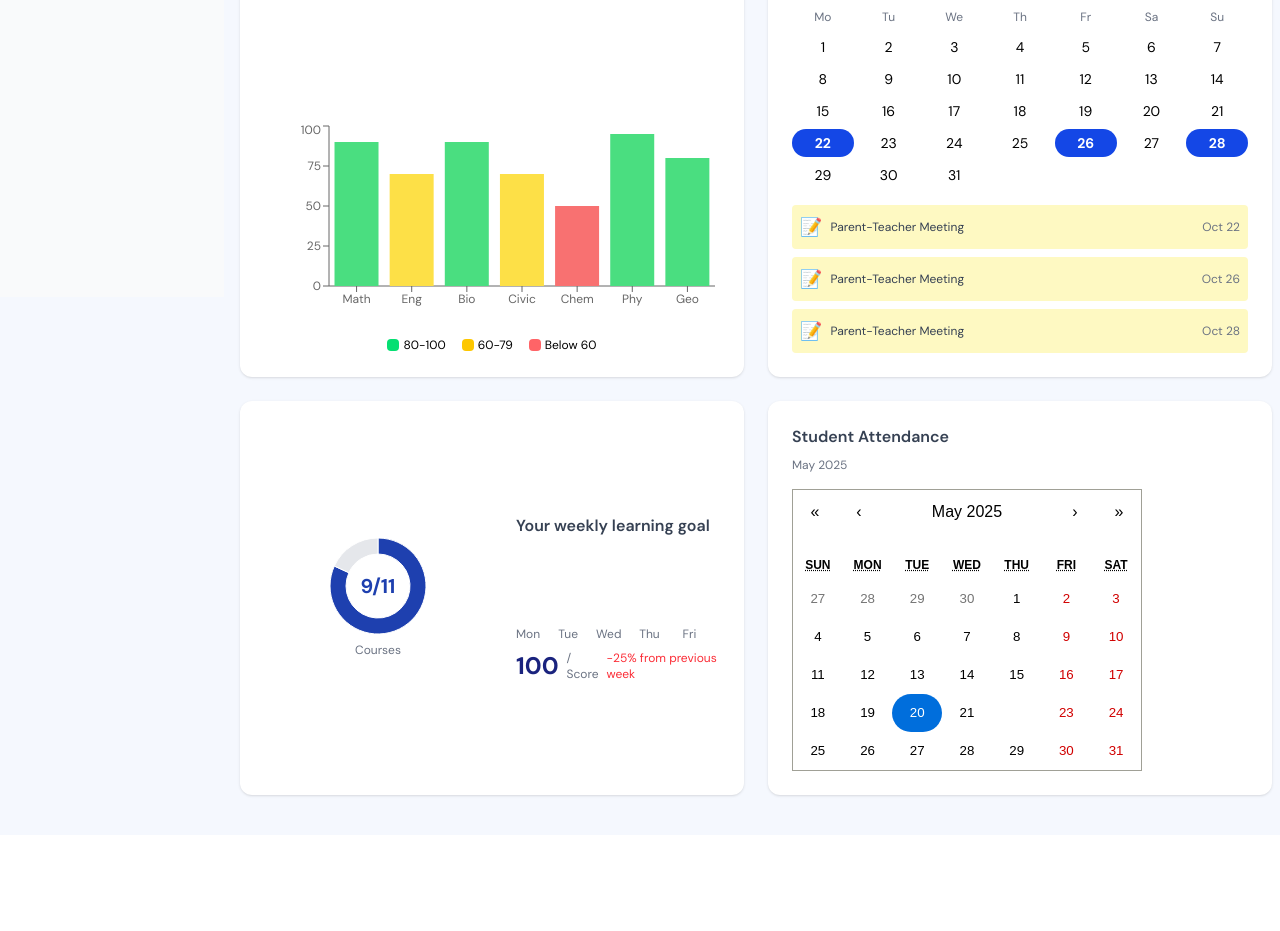
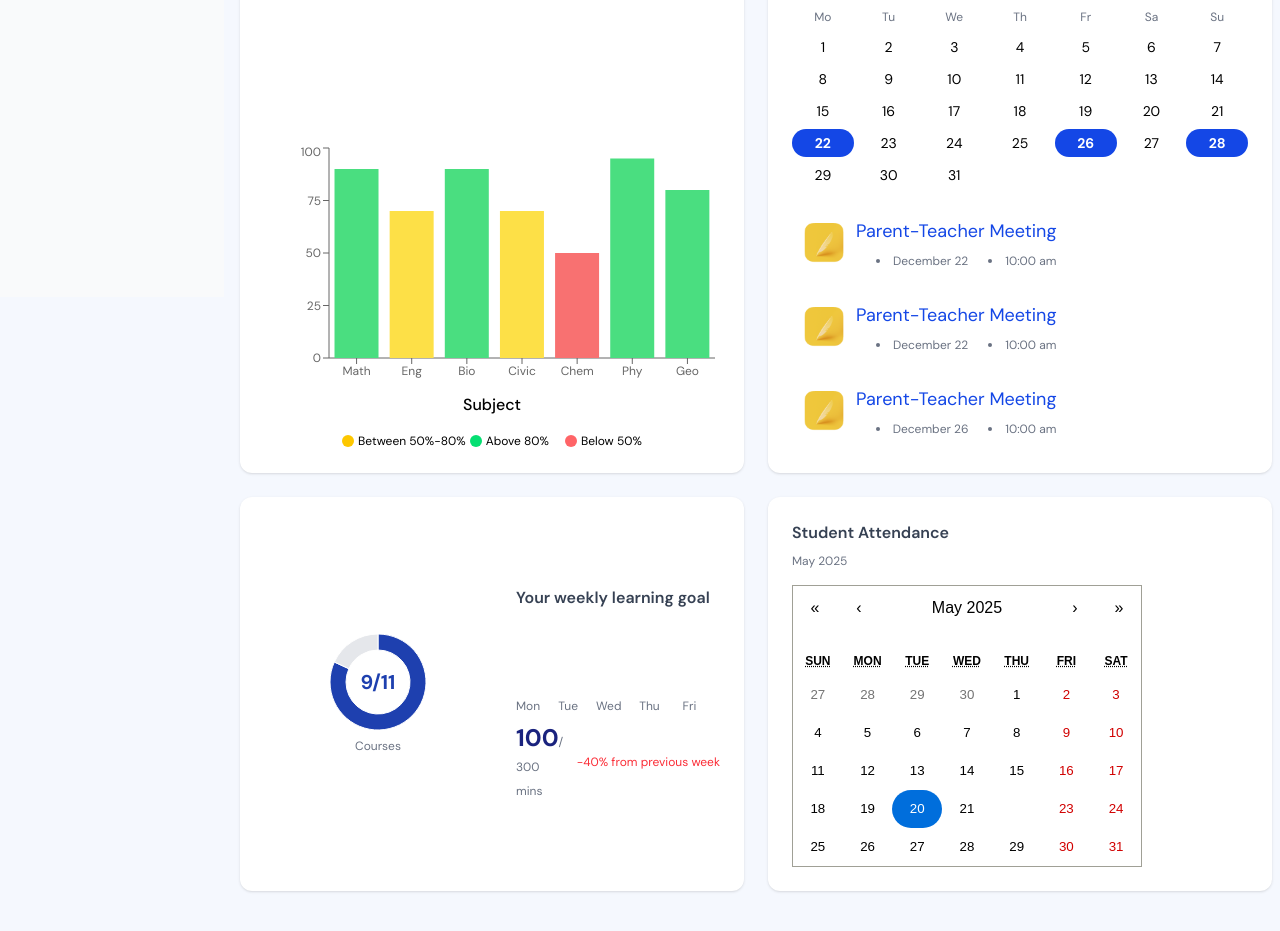
Before and after one commit to Dmajor80/Ilearnova-fe, a React (Vite) app: page /parent-dashboard in a window 1280 px wide. Shown: the part 503-1434 px from the top of the page. Before the commit the page ends 1338 px from the top, so only its background shows below. Built offline with nearby package versions, Linux system fonts and the light colour scheme.

Commit message:
newly updates

```diff
--- a/src/parent/Pages/ParentDashboard.jsx
+++ b/src/parent/Pages/ParentDashboard.jsx
@@ -35,9 +35,9 @@ const barColors = barData.map((d) =>
 
 
 const events = [
-  { date: 22, title: "Parent-Teacher Meeting", color: "bg-yellow-100", icon: "📝" },
-  { date: 26, title: "Parent-Teacher Meeting", color: "bg-yellow-100", icon: "📝" },
-  { date: 28, title: "Parent-Teacher Meeting", color: "bg-yellow-100", icon: "📝" },
+  { date: 22, title: "Parent-Teacher Meeting", color: "bg-yellow-100", time: "10:00 am" },
+  { date: 22, title: "Parent-Teacher Meeting", color: "bg-yellow-100", time: "10:00 am" },
+  { date: 26, title: "Parent-Teacher Meeting", color: "bg-yellow-100", time: "10:00 am" },
 ];
 
 export default function ParentDashboard() {
@@ -50,9 +50,7 @@ export default function ParentDashboard() {
       {/* Main Content */}
       <main className="flex-1 flex flex-col p-2">
         {/* Topbar */}
-        <DashboardHeader holder="Search" text="Dashboard"/>
-
-
+        <DashboardHeader holder="Search" text="Dashboard" />
 
         {/* Main Dashboard Widgets */}
         <section className="grid grid-cols-1 lg:grid-cols-2 gap-6 mt-20 px-2 md:px-0">
@@ -62,7 +60,7 @@ export default function ParentDashboard() {
             {/* Recharts Bar Chart */}
             <div className="flex-1 flex items-end justify-center h-56">
               {/* <BarGraph /> */}
-              <ResponsiveContainer width="100%" height={200}>
+              <ResponsiveContainer width="100%" height={250}>
                 <BarChart data={barData}>
                   <XAxis dataKey="label" tick={{ fontSize: 12 }} />
                   <YAxis domain={[0, 100]} tick={{ fontSize: 12 }} />
@@ -74,17 +72,21 @@ export default function ParentDashboard() {
                   </Bar>
                 </BarChart>
               </ResponsiveContainer>
+
             </div>
+            <h3 className="font-medium text-center text-md">Subject</h3>
             {/* Legend */}
             <div className="flex gap-4 justify-center mt-4 text-xs">
+
               <div className="flex items-center gap-1">
-                <span className="inline-block w-3 h-3 bg-green-400 rounded"></span> 80-100
+                <div className="flex items-center gap-1">
+                  <span className="inline-block w-3 h-3 bg-yellow-400 rounded-full"></span> Between 50%-80%
+                </div>
+                <span className="inline-block w-3 h-3 bg-green-400 rounded-full"></span> Above 80%
               </div>
+
               <div className="flex items-center gap-1">
-                <span className="inline-block w-3 h-3 bg-yellow-400 rounded"></span> 60-79
-              </div>
-              <div className="flex items-center gap-1">
-                <span className="inline-block w-3 h-3 bg-red-400 rounded"></span> Below 60
+                <span className="inline-block w-3 h-3 bg-red-400 rounded-full"></span> Below 50%
               </div>
             </div>
           </div>
@@ -123,10 +125,18 @@ export default function ParentDashboard() {
             {/* Events */}
             <div className="flex flex-col gap-2">
               {events.map((event, idx) => (
-                <div key={idx} className={`flex items-center gap-2 p-2 rounded ${event.color}`}>
-                  <span className="text-lg">{event.icon}</span>
-                  <span className="text-xs text-gray-700">{event.title}</span>
-                  <span className="ml-auto text-xs text-gray-500">{`Oct ${event.date}`}</span>
+                <div key={idx} className={`flex items-center gap-3 p-3`}>
+
+                  <img src="/icon.png" className='h-10 w-10' alt="icons" />
+
+
+                  <div className='flex-row text-left'>
+                    <span className="text-md md:text-lg text-blue-700">{event.title}</span>
+                    <div className="flex items-center mt-2 ">
+                      <li className="ml-auto text-xs text-gray-500">{`December ${event.date}`}</li>
+                      <li className="ml-auto text-xs text-gray-500">{event.time}</li>
+                    </div>
+                  </div>
                 </div>
               ))}
             </div>
@@ -158,15 +168,16 @@ export default function ParentDashboard() {
                 ))}
               </div>
               <div className="flex items-center gap-2 mt-2">
-                <span className="text-2xl font-bold text-[#1a237e]">100</span>
-                <span className="text-xs text-gray-500">/ Score</span>
-                <span className="ml-auto text-xs text-red-500">-25% from previous week</span>
+                <div className='flex-1'>
+                  <span className="text-2xl font-bold text-[#1a237e]">100</span><span className="text-xs text-gray-500">/ 300 mins</span>
+                </div>
+                <span className="ml-auto text-xs text-red-500">-40% from previous week</span>
               </div>
             </div>
           </div>
 
           {/* Student Attendance Calendar with react-calendar */}
-          <div className="bg-white rounded-xl shadow p-6 flex flex-col">
+          <div className="bg-white rounded-xl border-none shadow p-6 flex flex-col">
             <div className="font-semibold text-gray-700 mb-2">Student Attendance</div>
             <div className="text-xs text-gray-500 mb-4">
               {selectedDate.toLocaleString("default", { month: "long", year: "numeric" })}
--- a/src/parent/Pages/ParentMessages.jsx
+++ b/src/parent/Pages/ParentMessages.jsx
@@ -50,9 +50,9 @@ const upcomingClasses = [
 
 function ParentMessages() {
   return (
-       <div className="flex min-h-screen gap-2 bg-[#f5f8fe]">
+    <div className="flex min-h-screen gap-2 bg-[#f5f8fe]">
       {/* Sidebar */}
-      <SideBar/>
+      <SideBar />
 
       {/* Main Content */}
       <main className="flex-1 p-4 md:p-8">
```
Also changed, not shown: public/icon.png (added).
